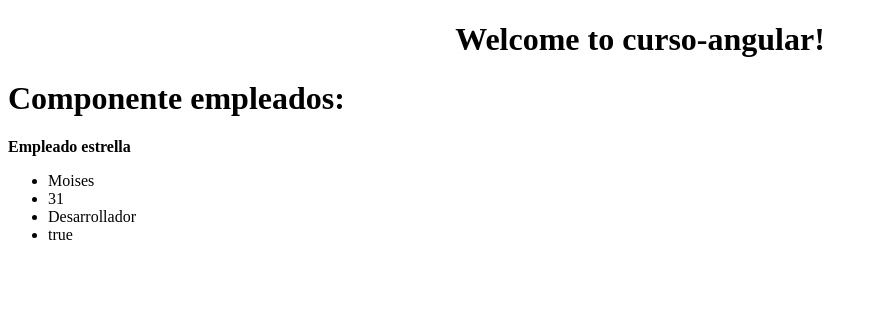
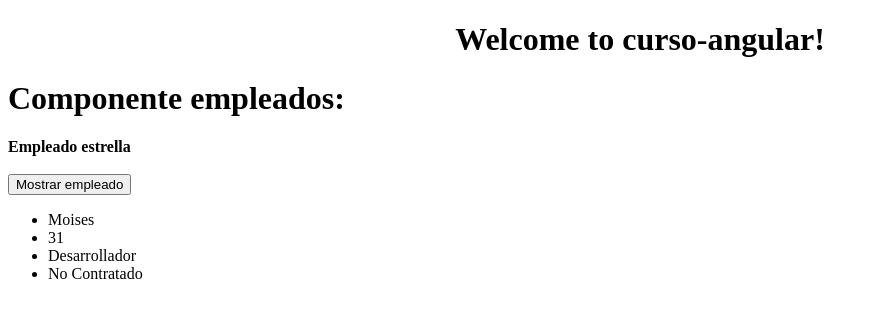
Before and after one commit to MDavidMR/curso-angular, an Angular app: page / in a window 1280 px wide. Shown: the top 318 px of the page, without its empty margins (0-877 px from the left). Built offline with nearby package versions, Linux system fonts and the light colour scheme.

Commit message:
Directiva ngIf y evento (Click)

```diff
--- a/src/app/empleado/empleado.component.html
+++ b/src/app/empleado/empleado.component.html
@@ -3,10 +3,30 @@
 </h1>
 
 <strong>Empleado estrella</strong>
-<ul>
-    <li>{{empleado.nombre}}</li>
-    <li>{{empleado.edad}}</li>
-    <li>{{empleado.cargo}}</li>
-    <li>{{empleado.contratado}}</li>
+<br /><br />
 
-</ul>
+<div *ngIf="trabajadorExterno == true">
+    <button (click)="cambiarExterno(false)">Mostrar trabajador</button>
+
+    <ul>
+        <li>{{trabajadores[0].nombre}}</li>
+        <li>{{trabajadores[0].edad}}</li>
+        <li>{{trabajadores[0].cargo}}</li>
+        <li *ngIf="trabajadores[0].contratado == true">Contratado</li>
+        <li *ngIf="trabajadores[0].contratado == false">No Contratado</li>
+    </ul>
+
+</div>
+
+<div *ngIf="trabajadorExterno == false">
+    <button (click)="cambiarExterno(true)">Mostrar empleado</button>
+
+    <ul>
+        <li>{{empleado.nombre}}</li>
+        <li>{{empleado.edad}}</li>
+        <li>{{empleado.cargo}}</li>
+        <li *ngIf="empleado.contratado == true">Contratado</li>
+        <li *ngIf="empleado.contratado == false">No Contratado</li>
+
+    </ul>
+</div>
--- a/src/app/empleado/empleado.component.ts
+++ b/src/app/empleado/empleado.component.ts
@@ -10,14 +10,17 @@ export class EmpleadoComponent {
     public titulo = 'Componente empleados: ';
     public empleado: Empleado;
     public trabajadores:Array<Empleado>;
+    public trabajadorExterno:boolean;
 
     constructor() {
-        this.empleado = new Empleado('Moises', 31, 'Desarrollador', true);
+        this.empleado = new Empleado('Moises', 31, 'Desarrollador', false);
         this.trabajadores = [
-            new Empleado('Moises', 31, 'Desarrollador', true),
+            new Empleado('Rivera', 31, 'Developer', true),
             new Empleado('David', 32, 'QA', false),
             new Empleado('Morales', 33, 'PM', true)
         ]
+
+        this.trabajadorExterno = false;
     }
 
     ngOnInit() {
@@ -25,4 +28,8 @@ export class EmpleadoComponent {
 
     }
 
+    cambiarExterno(externo){
+        this.trabajadorExterno = externo;
+    }
+
 }
```
